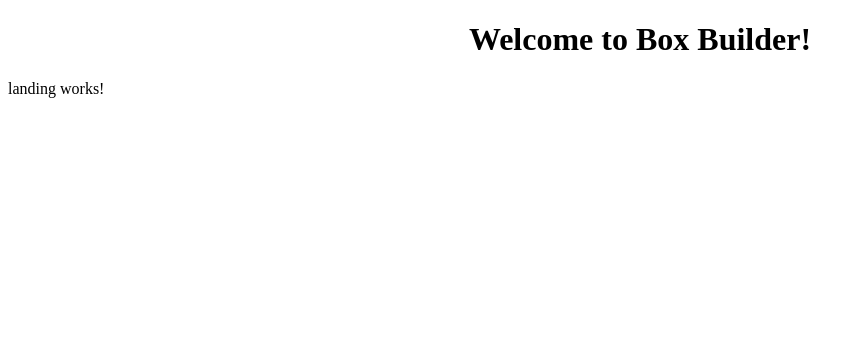
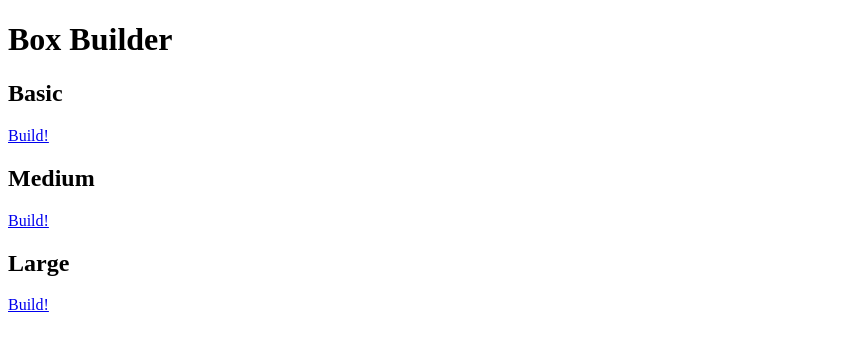
Before and after one commit to CaeSea/BoxBuilder, an Angular app: page /landing in a window 1280 px wide. Shown: the top 348 px of the page, without its empty margins (0-864 px from the left). Built offline with nearby package versions, Linux system fonts and the light colour scheme.

Commit message:
Added dataService and created basic routes

```diff
--- a/src/app/app-routing.module.ts
+++ b/src/app/app-routing.module.ts
@@ -1,10 +1,12 @@
 import { NgModule } from "@angular/core";
 import { Routes, RouterModule } from "@angular/router";
 import { LandingComponent } from "./landing/landing.component";
+import { BuilderComponent } from "./builder/builder.component";
 
 const routes: Routes = [
   { path: "", redirectTo: "/landing", pathMatch: "full" },
-  { path: "landing", component: LandingComponent }
+  { path: "landing", component: LandingComponent },
+  { path: "builder", component: BuilderComponent }
 ];
 
 @NgModule({
--- a/src/app/app.component.html
+++ b/src/app/app.component.html
@@ -1,8 +1 @@
-<!--The content below is only a placeholder and can be replaced.-->
-<div style="text-align:center">
-  <h1>
-    Welcome to Box Builder!
-  </h1>
-</div>
-
 <router-outlet></router-outlet>
--- a/src/app/builder/builder.component.html
+++ b/src/app/builder/builder.component.html
@@ -1,3 +1 @@
-<p>
-  builder works!
-</p>
+<a routerLink="/landing">Back</a>
--- a/src/app/landing/landing.component.html
+++ b/src/app/landing/landing.component.html
@@ -1,3 +1,16 @@
-<p>
-  landing works!
-</p>
+<h1>Box Builder</h1>
+
+<section class="content-wrapper">
+  <div class="builder-wrap">
+    <h2>Basic</h2>
+    <a (click)="setBoxType('basic')" routerLink="/builder">Build!</a>
+  </div>
+  <div class="builder-wrap">
+    <h2>Medium</h2>
+    <a (click)="setBoxType('medium')" routerLink="/builder">Build!</a>
+  </div>
+  <div class="builder-wrap">
+    <h2>Large</h2>
+    <a (click)="setBoxType('large')" routerLink="/builder">Build!</a>
+  </div>
+</section>
--- a/src/app/landing/landing.component.ts
+++ b/src/app/landing/landing.component.ts
@@ -1,15 +1,17 @@
-import { Component, OnInit } from '@angular/core';
+import { Component, OnInit } from "@angular/core";
+import { DataService } from "../services/data.service";
 
 @Component({
-  selector: 'app-landing',
-  templateUrl: './landing.component.html',
-  styleUrls: ['./landing.component.css']
+  selector: "app-landing",
+  templateUrl: "./landing.component.html",
+  styleUrls: ["./landing.component.css"]
 })
 export class LandingComponent implements OnInit {
+  constructor(private dataService: DataService) {}
 
-  constructor() { }
+  ngOnInit() {}
 
-  ngOnInit() {
+  setBoxType(type: string): void {
+    this.dataService.setBoxType(type);
   }
-
 }
--- /dev/null
+++ b/src/app/services/data.service.ts
@@ -0,0 +1,14 @@
+import { Injectable } from "@angular/core";
+
+@Injectable({
+  providedIn: "root"
+})
+export class DataService {
+  boxTypeChosen: string;
+
+  constructor() {}
+
+  setBoxType(type: string): void {
+    this.boxTypeChosen = type;
+  }
+}
```
Also changed, not shown: src/app/builder/builder.component.ts (+7 -7 lines), 1 other file (tests, documents, lock files or other folders).
